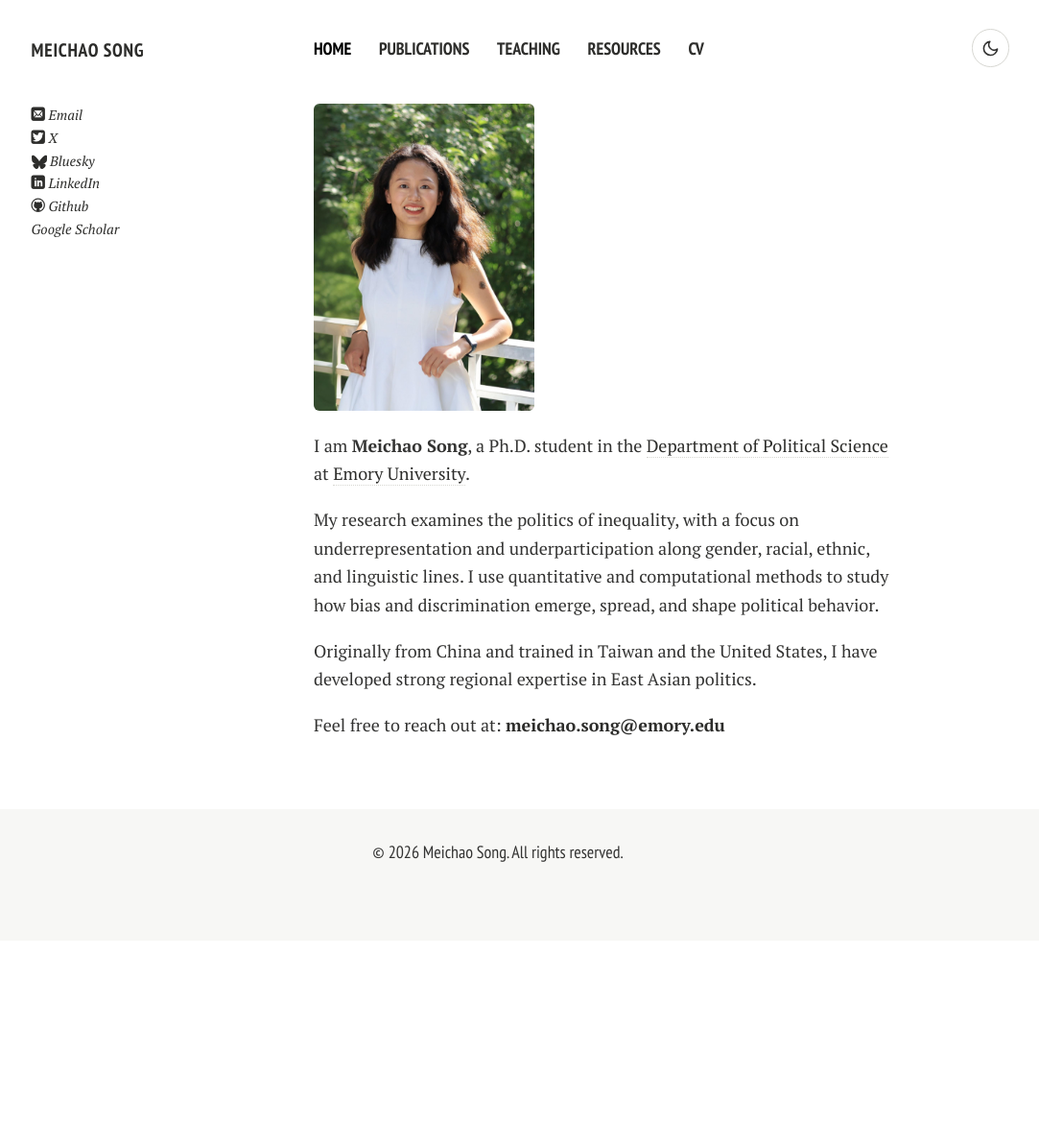
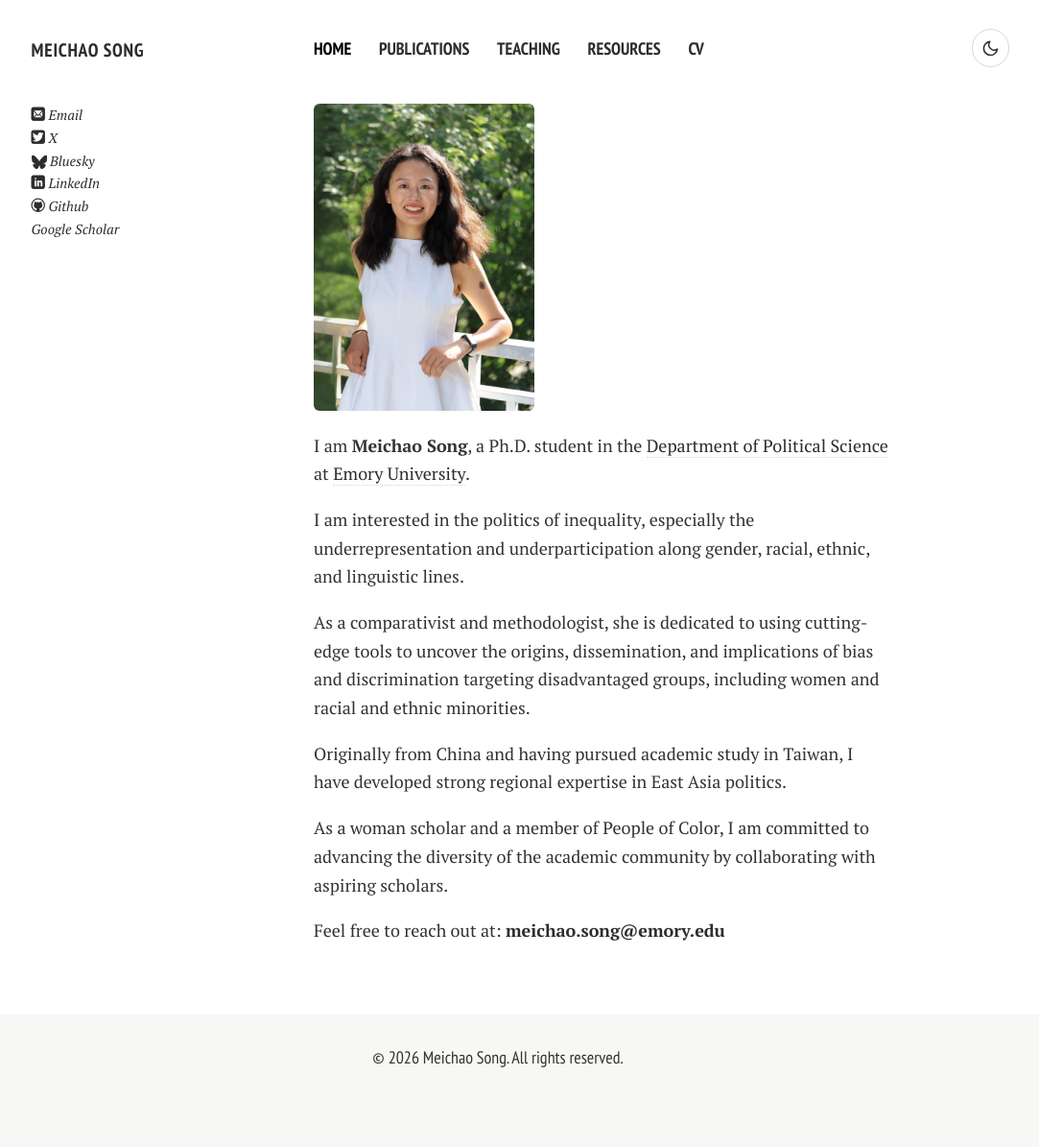
Before and after one commit to MeichaoPoliSci/MeichaoCV202606, a Jekyll site: the page built from index.md, in a window 1280 px wide. Shown: the whole page at 96% size, without its empty margins (121-1204 px from the left). Built offline with Jekyll 4.4.1, drawn with Linux system fonts in a browser that asks for light colours; nearby versions of some CDN libraries; comment, search, counter and statistics services are not loaded; a style sheet for code colours, icons or effects is not loaded; before the commit the page ends 980 px from its top, so only the background shows below that.

Commit message:
Revise biography section in index.md
Updated biography to reflect research interests and commitment to diversity.

```diff
--- a/index.md
+++ b/index.md
@@ -6,9 +6,13 @@ layout: page
   <div class="bio-text">
     <p>I am <strong>Meichao Song</strong>, a Ph.D. student in the <a href="https://polisci.emory.edu/">Department of Political Science</a> at <a href="https://www.emory.edu/">Emory University</a>.</p>
 
-    <p>My research examines the politics of inequality, with a focus on underrepresentation and underparticipation along gender, racial, ethnic, and linguistic lines. I use quantitative and computational methods to study how bias and discrimination emerge, spread, and shape political behavior.</p>
+    <p>I am interested in the politics of inequality, especially the underrepresentation and underparticipation along gender, racial, ethnic, and linguistic lines.</p>
 
-    <p>Originally from China and trained in Taiwan and the United States, I have developed strong regional expertise in East Asian politics.</p>
+    <p>As a comparativist and methodologist, she is dedicated to using cutting-edge tools to uncover the origins, dissemination, and implications of bias and discrimination targeting disadvantaged groups, including women and racial and ethnic minorities.</p>
+
+    <p>Originally from China and having pursued academic study in Taiwan, I have developed strong regional expertise in East Asia politics.</p>
+
+    <p>As a woman scholar and a member of People of Color, I am committed to advancing the diversity of the academic community by collaborating with aspiring scholars.</p>
 
     <p>Feel free to reach out at: <strong><a href="mailto:meichao.song@emory.edu">meichao.song@emory.edu</a></strong></p>
   </div>
```
